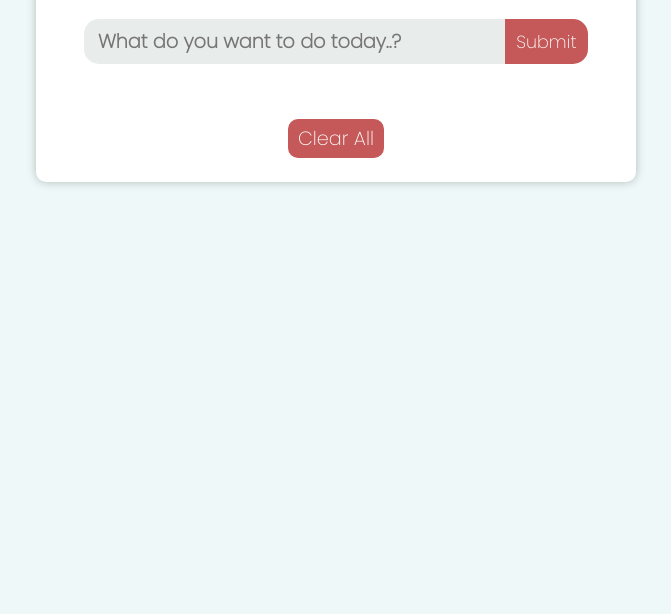
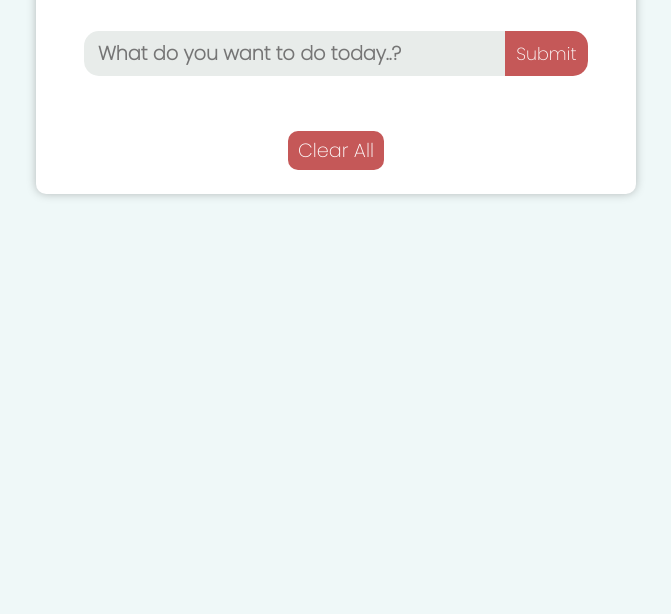
Before and after one commit to ddepu11/todo_app, a plain HTML site: page index.html in a window 1280 px wide. Shown: the part 186-800 px from the top of the page, without its empty margins (304-975 px from the left). Drawn offline with Linux system fonts and the light colour scheme.

Commit message:
Added some padding in body

```diff
--- a/style.css
+++ b/style.css
@@ -8,7 +8,8 @@
 }
 
 body {
-  background-color: rgb(239, 248, 248);
+  background-color: #eff8f8;
+  padding: 12px;
 }
 
 .container {
```
Also changed, not shown: 1 other file.
